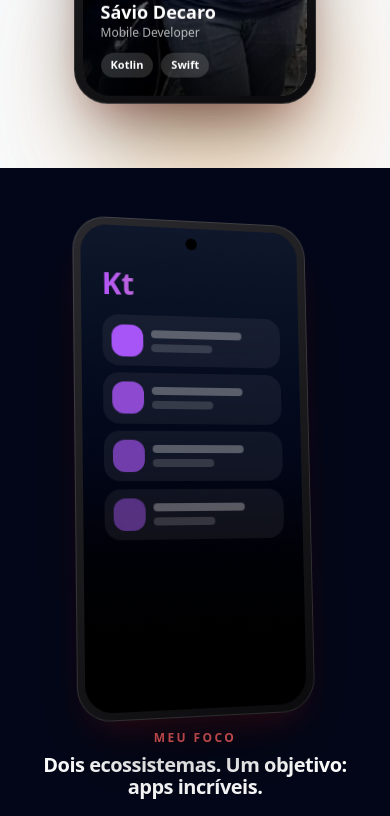
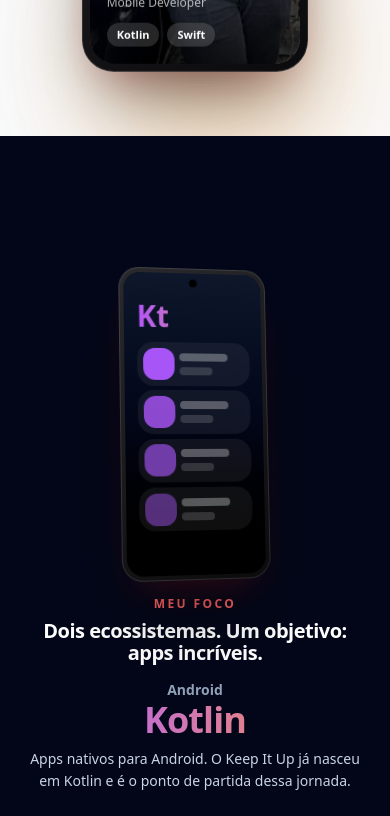
Before and after one commit to SavioDec/SitePortfolio, a Next.js app: page / in a window 390 px wide. Shown: the part 960-1776 px from the top of the page. Built offline with nearby package versions, Linux system fonts and the light colour scheme; no server answers.

Commit message:
fix(home): impede o corte da seção Kotlin/Swift no mobile
O tamanho padrão do celular ficava fora das camadas do Tailwind e vencia as
classes [--phone-w:...], deixando o mockup grande demais e cortando o botão.
Move o padrão para @layer base, reduz o mockup no mobile e adiciona folga inferior.

```diff
--- a/app/globals.css
+++ b/app/globals.css
@@ -130,8 +130,12 @@ body {
   50%      { transform: translate3d(0, -12px, 0); }
 }
 
+/* Tamanho padrão numa camada base: CSS sem camada sempre vence as utilities do Tailwind,
+   então sem isso as classes [--phone-w:...] nunca eram aplicadas. */
+@layer base {
+  .phone { --phone-w: min(16rem, 62vw); }
+}
 .phone {
-  --phone-w: min(16rem, 62vw);
   position: relative;
   width: var(--phone-w);
   aspect-ratio: 9 / 18.5;
@@ -184,6 +188,7 @@ body {
   align-items: center;
   overflow: hidden;
   padding-top: var(--nav-h);
+  padding-bottom: 1.25rem;
 }
 .showcase-slide {
   grid-area: 1 / 1;
--- a/src/components/Showcase.tsx
+++ b/src/components/Showcase.tsx
@@ -118,7 +118,7 @@ export default function Showcase({ copy }: { copy: ShowcaseCopy }) {
                     {/* Celular */}
                     <div className="order-1 lg:order-2 flex justify-center">
                         <div className="showcase-phone">
-                            <PhoneMockup platform={active === 0 ? "android" : "ios"} className="[--phone-w:min(10rem,24svh)] sm:[--phone-w:min(13rem,30svh)] lg:[--phone-w:min(17rem,38svh)]">
+                            <PhoneMockup platform={active === 0 ? "android" : "ios"} className="[--phone-w:min(10rem,18svh)] sm:[--phone-w:min(13rem,30svh)] lg:[--phone-w:min(17rem,38svh)]">
                                 <div className="absolute inset-0 bg-gradient-to-b from-slate-900 via-slate-950 to-black" />
                                 {slides.map((s, i) => (
                                     <div key={s.title} className="showcase-slide absolute inset-0 pt-[18%]" data-index={i}>
```
